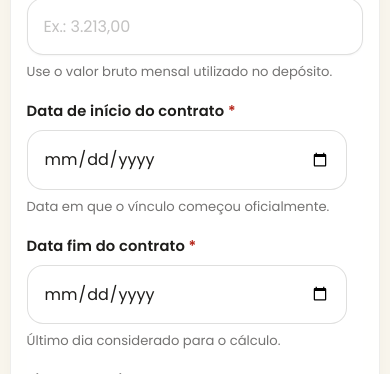
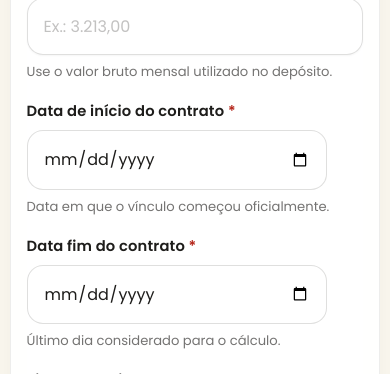
Before and after one commit to Gabrielbrta/site-adv-allan, an Angular app: page /calculadora-trabalhista in a window 390 px wide. Shown: the part 840-1214 px from the top of the page. Built offline with nearby package versions, Linux system fonts and the light colour scheme.

Commit message:
fix: ajuste no input data mobile

```diff
--- a/src/app/features/calculadora-trabalhista/controls/input-date/input-date.component.scss
+++ b/src/app/features/calculadora-trabalhista/controls/input-date/input-date.component.scss
@@ -17,7 +17,7 @@
   position: relative;
 
   @media (max-width: 400px) {
-    max-width: 320px;
+    max-width: 300px;
   }
 }
 
--- a/src/app/features/calculadora-trabalhista/sections/fgts/fgts-section.component.scss
+++ b/src/app/features/calculadora-trabalhista/sections/fgts/fgts-section.component.scss
@@ -59,7 +59,7 @@
   }
 
   .section-card__grid--compact {
-    grid-template-columns: minmax(0, 1fr); /* ← nunca 1fr puro */
+    grid-template-columns: minmax(0, 1fr);
   }
 
   .section-card__grid--compact app-input-date:last-child {
```
